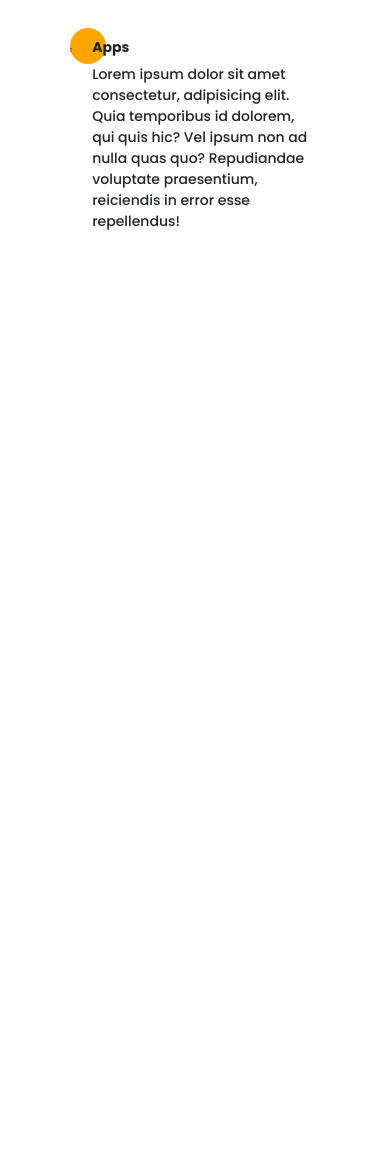
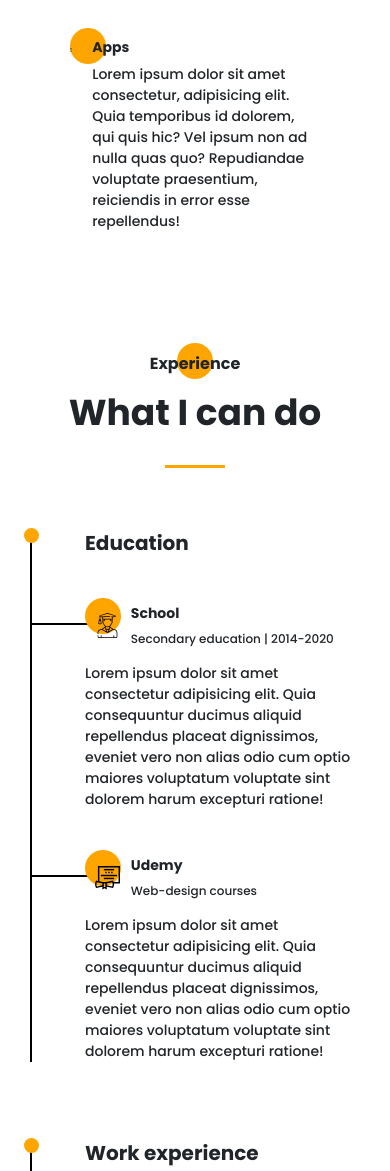
Before and after one commit to yupaziura/html-lessons-website-portfolio, a website: page src/index.html in a window 390 px wide. Shown: the part 2429-3600 px from the top of the page. Before the commit the page ends 2661 px from the top, so only its background shows below. Drawn offline with nearby package versions, Linux system fonts and the light colour scheme; files that its build step writes are made by us from their sources; files whose address does not match are found by name; a web font is replaced by a local one.

Commit message:
adapt experience section

```diff
--- a/src/index.html
+++ b/src/index.html
@@ -117,7 +117,7 @@
         </div>
     </div>
 
-    <!-- <div class="experience" id="experience">
+    <div class="experience" id="experience">
         <div class="container">
             <div class="subheader subheader_center">Experience</div>
             <div class="secondheader secondheader_center">What I can do</div>
@@ -192,7 +192,7 @@
                 </div>
             </div>
         </div>
-    </div> -->
+    </div>
 
     <!-- <div class="skills" id="skills">
         <div class="container">
--- a/src/sass/blocks/_experience.scss
+++ b/src/sass/blocks/_experience.scss
@@ -50,6 +50,7 @@
     &__wrapper {
         display: flex;
         justify-content: space-between;
+        flex-wrap: wrap;
     }
 
     &__column {
--- a/src/sass/blocks/_media.scss
+++ b/src/sass/blocks/_media.scss
@@ -26,6 +26,12 @@
 @media (max-width: 992px) {
     .container {
         max-width: 720px;
+    }
+
+    .experience {
+        &__column {
+            margin: 0 auto;
+        }
     }
 }
 
```
Also changed, not shown: dist/css/style.min.css, dist/index.html.
